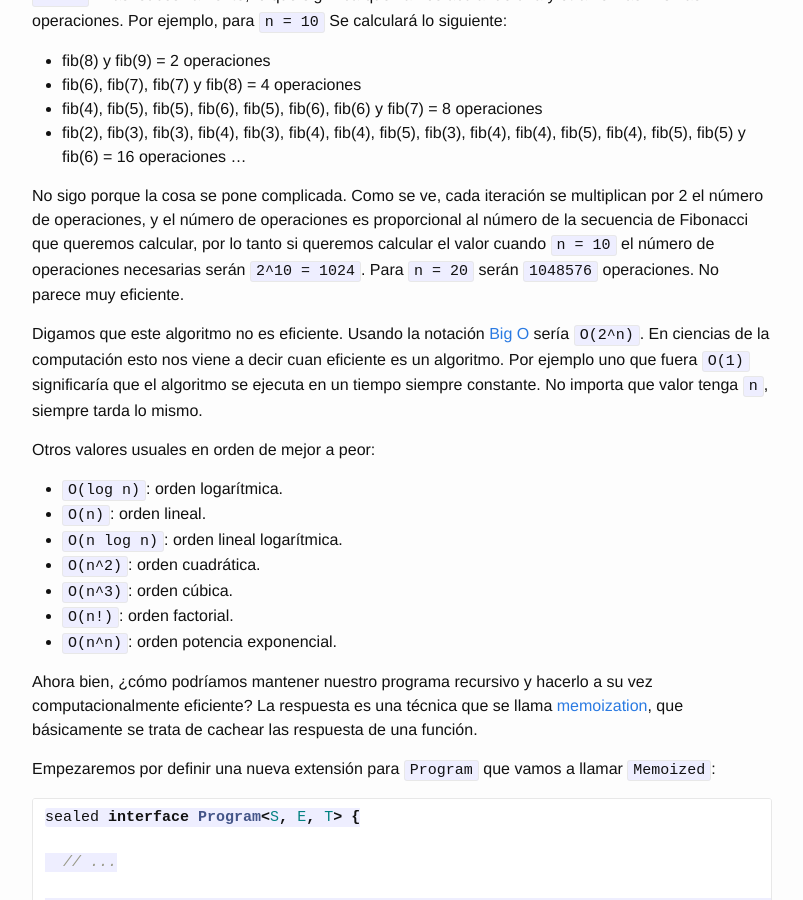
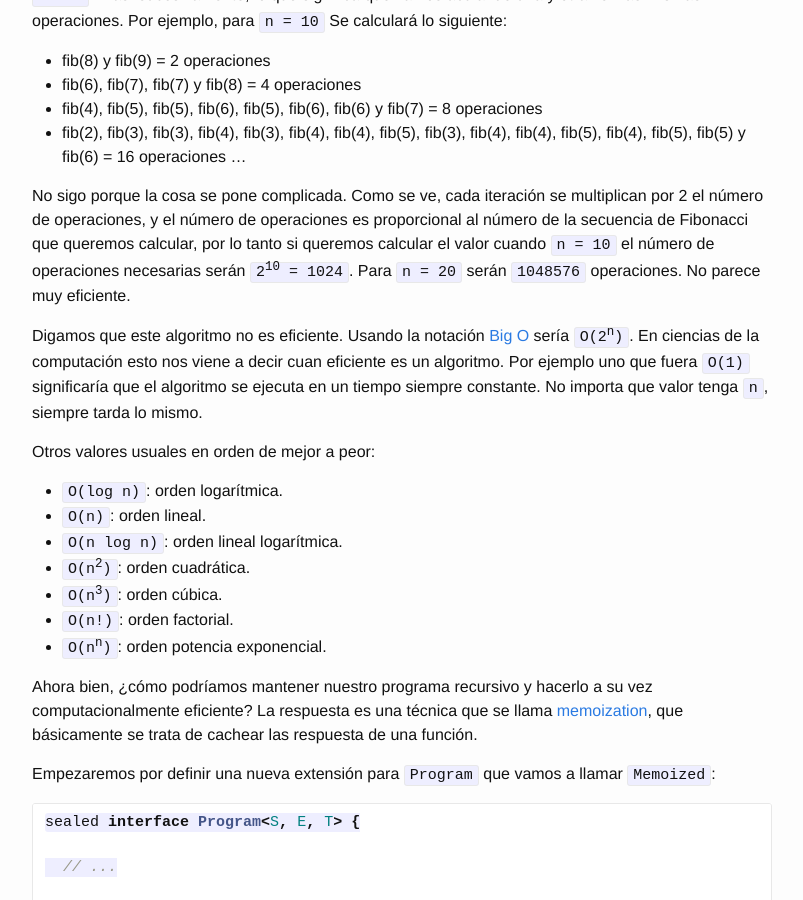
Before and after one commit to tonivade/tonivade.github.io, a Jekyll site: the page built from _posts/2026-04-26-programando-con-dsl-7.markdown, in a window 1280 px wide and 900 px high, scrolled down 1648 px. Shown: the whole window, without its empty margins (238-1041 px from the left). Built offline with Jekyll 4.4.1, drawn with Linux system fonts in a browser that asks for light colours.

```diff
--- a/_posts/2026-04-26-programando-con-dsl-7.markdown
+++ b/_posts/2026-04-26-programando-con-dsl-7.markdown
@@ -88,11 +88,11 @@ Se calculará lo siguiente:
 No sigo porque la cosa se pone complicada. Como se ve, cada iteración se multiplican por 2
 el número de operaciones, y el número de operaciones es proporcional al número
 de la secuencia de Fibonacci que queremos calcular, por lo tanto si queremos calcular
-el valor cuando `n = 10` el número de operaciones necesarias serán `2^10 = 1024`.
+el valor cuando `n = 10` el número de operaciones necesarias serán <code>2<sup>10</sup> = 1024</code>.
 Para `n = 20` serán `1048576` operaciones. No parece muy eficiente.
 
 Digamos que este algoritmo no es eficiente. Usando la notación
-[Big O](https://en.wikipedia.org/wiki/Big_O_notation) sería `O(2^n)`. En
+[Big O](https://en.wikipedia.org/wiki/Big_O_notation) sería <code>O(2<sup>n</sup>)</code>. En
 ciencias de la computación esto nos viene a decir cuan eficiente es un algoritmo.
 Por ejemplo uno que fuera `O(1)` significaría que el algoritmo se ejecuta en un tiempo
 siempre constante. No importa que valor tenga `n`, siempre tarda lo mismo.
@@ -102,10 +102,10 @@ Otros valores usuales en orden de mejor a peor:
 - `O(log n)`: orden logarítmica.
 - `O(n)`: orden lineal.
 - `O(n log n)`: orden lineal logarítmica.
-- `O(n^2)`: orden cuadrática.
-- `O(n^3)`: orden cúbica.
+- <code>O(n<sup>2</sup>)</code>: orden cuadrática.
+- <code>O(n<sup>3</sup>)</code>: orden cúbica.
 - `O(n!)`: orden factorial.
-- `O(n^n)`: orden potencia exponencial.
+- <code>O(n<sup>n</sup>)</code>: orden potencia exponencial.
 
 Ahora bien, ¿cómo podríamos mantener nuestro programa recursivo y hacerlo a su vez
 computacionalmente eficiente? La respuesta es una técnica que se llama [memoization](https://en.wikipedia.org/wiki/Memoization), que básicamente se trata de cachear las respuesta de una función.
@@ -220,7 +220,7 @@ static Program<Void, Void, Integer> fib(int n) {
 
 De esta forma tenemos nuestro programa que calcula la secuencia de Fibonacci
 computacionalmente eficiente, y usando la notación Big O, pasaríamos de un
-`O(2^n)` a `O(n)`, es decir que es linealmente proporcional al valor de `n`,
+<code>O(2<sup>n</sup>)</code> a `O(n)`, es decir que es linealmente proporcional al valor de `n`,
 lo cual es mucho más óptimo.
 
 Ahora la cuestión, ¿cómo podemos generalizar esto? Necesitaremos una función
```
